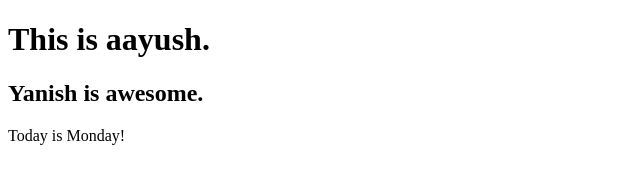
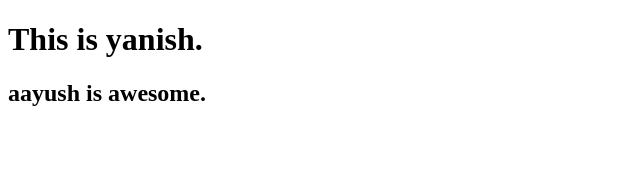
Before and after one commit to aayushthapa213/aayush-yanish-repo, a plain HTML site: page index.html in a window 1280 px wide. Shown: the whole page, without its empty margins (0-640 px from the left). Drawn offline with Linux system fonts and the light colour scheme.

Commit message:
Revert "aayush is doing the pull request"

```diff
--- a/index.html
+++ b/index.html
@@ -6,8 +6,8 @@
   <title>Document</title>
 </head>
 <body>
-  <h1>This is aayush. </h1>
-  <h2>Yanish is awesome.</h2>
-  <p>Today is Monday!</p>
+  <h1>This is yanish. </h1>
+  <h2>aayush is awesome.</h2>
+
 </body>
 </html>
```
